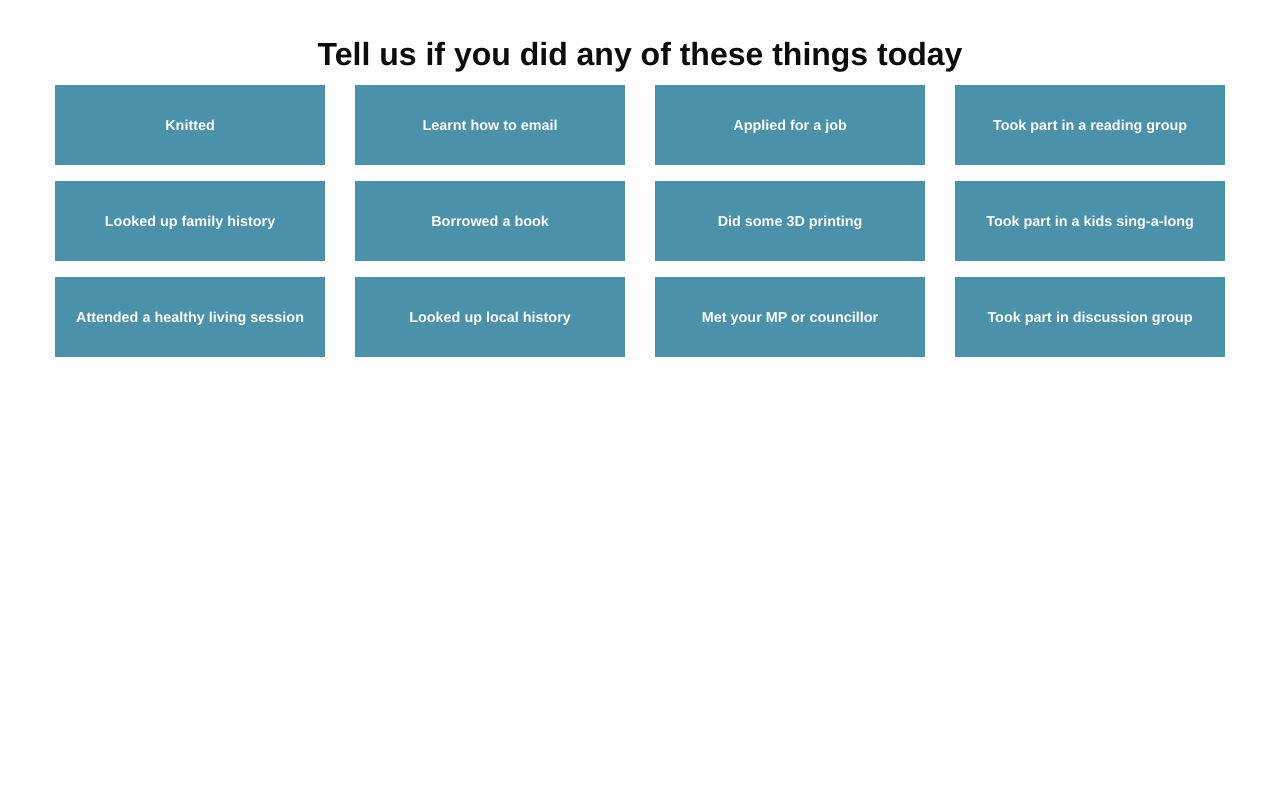
After one commit to Doteveryone/NationalLibraryService, a Flask app: page /analytics/collect in a window 1280 px wide. The commit adds this page. Run offline with Flask 2, Linux system fonts and the light colour scheme; parts of the project's set-up code (start-up, migrations or seed data) failed here and were passed over.

Commit message:
analytics

```diff
--- a/nls/assets/sass/main.scss
+++ b/nls/assets/sass/main.scss
@@ -106,3 +106,16 @@ footer {
     color:$black;
   }
 }
+
+.analytics-collection {
+  padding-top:2rem;
+  text-align:center;
+  h1 {
+    font-size:2rem;
+  }
+  button {
+    height:5rem;
+    font-weight:bold;
+    width:100%;
+  }
+}
--- a/nls/static/css/main.css
+++ b/nls/static/css/main.css
@@ -3678,4 +3678,14 @@ footer {
   footer a:hover {
     color: #0b0c0c; }
 
+.analytics-collection {
+  padding-top: 2rem;
+  text-align: center; }
+  .analytics-collection h1 {
+    font-size: 2rem; }
+  .analytics-collection button {
+    height: 5rem;
+    font-weight: bold;
+    width: 100%; }
+
 /*# sourceMappingURL=main.css.map */
--- /dev/null
+++ b/nls/templates/analytics-collect.html
@@ -0,0 +1,95 @@
+<!DOCTYPE html>
+<html>
+<head>
+  <title>What did you do in the library today?</title>
+    <meta charset="UTF-8">
+    <meta name="viewport" content="width=device-width,minimum-scale=1.0, maximum-scale=1.0" />
+    <link href="{{url_for('static', filename='vendor/leaflet/leaflet.css')}}" rel="stylesheet" />
+    <link rel="stylesheet" href="{{url_for('static', filename='vendor/chatjs/css/jquery.chatjs.css')}}" />
+    <link href="{{url_for('static', filename='css/main.css')}}" rel="stylesheet" />
+    <script src="{{url_for('static', filename='vendor/jquery/jquery.min.js')}}"></script>
+    <script src="{{url_for('static', filename='vendor/foundation-sites/foundation.min.js')}}"></script>
+    <script src="{{url_for('static', filename='vendor/leaflet/leaflet.js')}}"></script>
+
+    <script src="{{url_for('static', filename='javascript/main.js')}}"></script>
+    <title>{% block title %}{% endblock %}</title>
+</head>
+<body class="analytics-collection">
+  {% if done == False %}
+    <div class="row">
+      <div class="columns small-12">
+        <h1>Tell us if you did any of these things today</h1>
+      </div>
+    </div>
+    <form action="" method="post">
+      <div class="row">
+        <div class="columns small-3">
+          <button type="submit" class="button" value="knitting">Knitted</button>
+        </div>
+        <div class="columns small-3">
+          <button type="submit" class="button" value="learnt-email">Learnt how to email</button>
+        </div>
+        <div class="columns small-3">
+          <button type="submit" class="button" value="job-application">Applied for a job</button>
+        </div>
+        <div class="columns small-3">
+          <button type="submit" class="button" value="reading-group">Took part in a reading group</button>
+        </div>
+      </div>
+      <div class="row">
+        <div class="columns small-3">
+          <button type="submit" class="button" value="family-history">Looked up family history</button>
+        </div>
+        <div class="columns small-3">
+          <button type="submit" class="button" value="borrowed-book">Borrowed a book</button>
+        </div>
+        <div class="columns small-3">
+          <button type="submit" class="button" value="3d-printing">Did some 3D printing</button>
+        </div>
+        <div class="columns small-3">
+          <button type="submit" class="button" value="kids-singalong">Took part in a kids sing-a-long</button>
+        </div>
+      </div>
+      <div class="row">
+        <div class="columns small-3">
+          <button type="submit" class="button" value="health">Attended a healthy living session</button>
+        </div>
+        <div class="columns small-3">
+          <button type="submit" class="button" value="local-history">Looked up local history</button>
+        </div>
+        <div class="columns small-3">
+          <button type="submit" class="button" value="surgery">Met your MP or councillor</button>
+        </div>
+        <div class="columns small-3">
+          <button type="submit" class="button" value="dicussion">Took part in discussion group</button>
+        </div>
+      </div>
+    </form>
+  {% else %}
+    <style type="text/css">
+      .check {
+      stroke-dasharray: 130px 130px;
+      stroke-dashoffset: 130px;
+      -webkit-transition: stroke-dashoffset 4.1s linear 0s;
+      transition: stroke-dashoffset 700ms ease-in-out;
+      }
+    </style>
+    <svg version="1.1" id="Layer_1" xmlns="http://www.w3.org/2000/svg" xmlns:xlink="http://www.w3.org/1999/xlink" x="0px" y="0px" width="90.594px" height="59.714px" viewBox="0 0 90.594 59.714" enable-background="new 0 0 90.594 59.714" xml:space="preserve">
+      <polyline class="check" fill="none" stroke="#4A91A9" stroke-width="5" stroke-miterlimit="10" points="1.768,23.532 34.415,56.179 88.826,1.768"/>
+    </svg>
+    <h1>Thank you</h1>
+    <p>Thanks for helping make the library better</p>
+    <script type="text/javascript">
+      $(document).ready(function () {
+        $('.check').css('stroke-dashoffset', 0);
+
+        setTimeout(reloadCollection, 5000);
+        function reloadCollection (){
+          window.location.replace("{{url_for('analytics_collect')}}");
+        }
+
+      });
+    </script>
+  {% endif %}
+</body>
+</html>
--- a/nls/views.py
+++ b/nls/views.py
@@ -57,3 +57,10 @@ def search():
     results['libraries'] = models.Library.objects.all()
 
     return render_template('search.html', query=query, results=results)
+
+@app.route('/analytics/collect', methods=['GET', 'POST'])
+def analytics_collect():
+    done = False
+    if request.method == 'POST':
+        done = True
+    return render_template('analytics-collect.html', done=done)
```
Also changed, not shown: TODO.md (+1 -1 lines), nls/templates/index.html (+25 -0 lines), .travis.yml, 1 other file.
